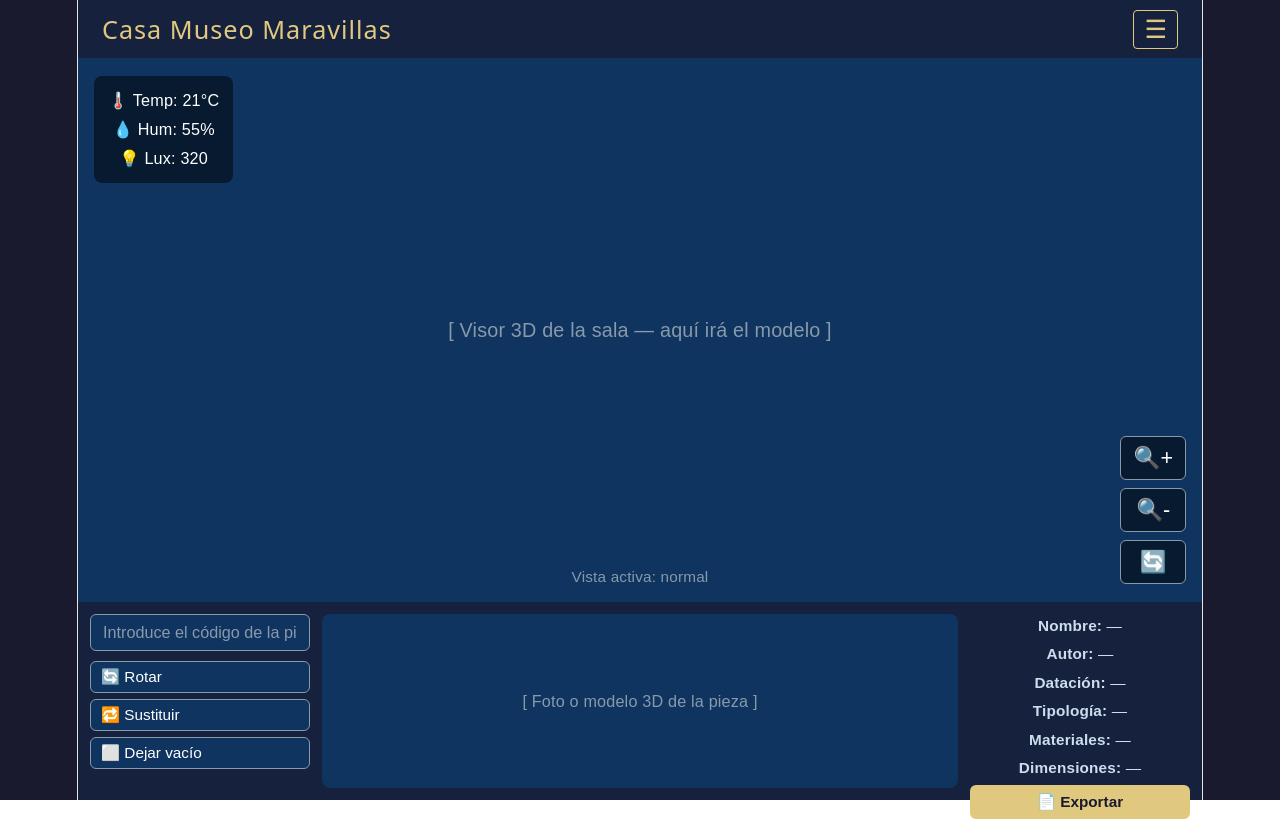
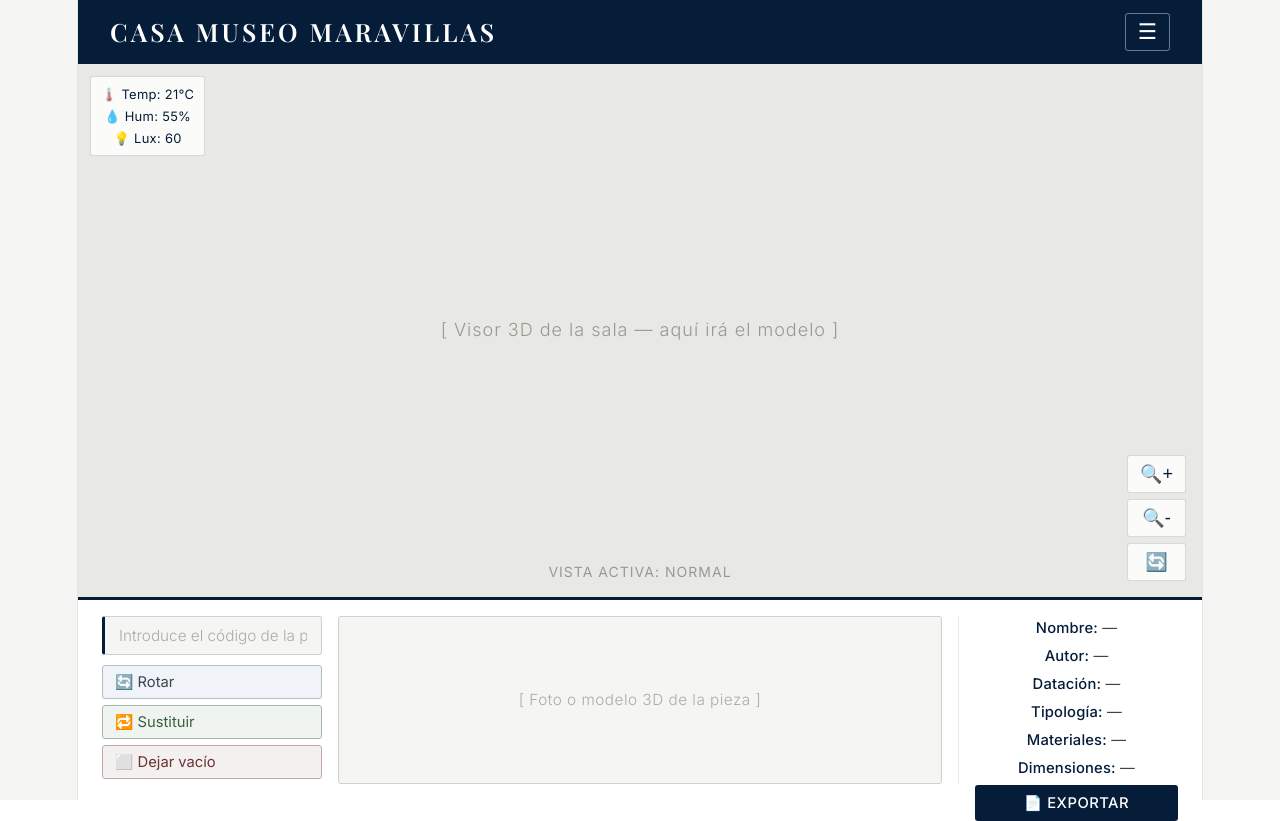
Before and after one commit to anabraojosm-cmyk/casa-museo-maravillas, a React (Vite) app: page / in a window 1280 px wide. Built offline with nearby package versions, Linux system fonts and the light colour scheme.

Commit message:
diseño elegante - colores y tipografias

```diff
--- a/src/App.css
+++ b/src/App.css
@@ -1,3 +1,6 @@
+/* FUENTES DE GOOGLE */
+@import url('https://fonts.googleapis.com/css2?family=Playfair+Display:wght@400;600;700&family=Inter:wght@300;400;500&display=swap');
+
 /* RESET Y BASE */
 * {
   margin: 0;
@@ -6,9 +9,9 @@
 }
 
 body {
-  font-family: Arial, sans-serif;
-  background-color: #1a1a2e;
-  color: #ffffff;
+  font-family: 'Inter', sans-serif;
+  background-color: #f5f5f3;
+  color: #1a1a1a;
   height: 100vh;
   overflow: hidden;
 }
@@ -25,62 +28,82 @@ body {
   display: flex;
   align-items: center;
   justify-content: space-between;
-  background-color: #16213e;
-  padding: 12px 24px;
+  background-color: #051d39;
+  padding: 0 32px;
   position: relative;
-  border-bottom: 2px solid #0f3460;
-  height: 60px;
+  height: 64px;
 }
 
 .titulo {
+  font-family: 'Playfair Display', serif;
   font-size: 1.4rem;
-  color: #e0c97f;
-  letter-spacing: 1px;
+  font-weight: 600;
+  color: #ffffff;
+  letter-spacing: 3px;
+  text-transform: uppercase;
 }
 
 .boton-hamburguesa {
   background: none;
-  border: 1px solid #e0c97f;
-  color: #e0c97f;
-  font-size: 1.4rem;
-  padding: 4px 10px;
+  border: 1px solid rgba(255,255,255,0.4);
+  color: #ffffff;
+  font-size: 1.2rem;
+  padding: 5px 12px;
   cursor: pointer;
-  border-radius: 4px;
+  border-radius: 3px;
+  transition: all 0.2s ease;
+}
+
+.boton-hamburguesa:hover {
+  background-color: rgba(255,255,255,0.15);
+  border-color: #ffffff;
 }
 
 .menu-desplegable {
   position: absolute;
-  top: 60px;
-  right: 24px;
-  background-color: #16213e;
-  border: 1px solid #0f3460;
-  border-radius: 8px;
+  top: 64px;
+  right: 32px;
+  background-color: #ffffff;
+  border: 1px solid #d0d0cc;
+  border-top: 2px solid #051d39;
   z-index: 100;
   display: flex;
   flex-direction: column;
-  min-width: 260px;
+  min-width: 280px;
+  box-shadow: 0 4px 16px rgba(0,0,0,0.10);
 }
 
 .menu-desplegable button {
   background: none;
   border: none;
-  color: #ffffff;
-  padding: 12px 16px;
+  border-bottom: 1px solid #ebebeb;
+  color: #1a1a1a;
+  padding: 14px 20px;
   text-align: left;
   cursor: pointer;
-  font-size: 0.95rem;
+  font-family: 'Inter', sans-serif;
+  font-size: 0.9rem;
+  font-weight: 400;
+  letter-spacing: 0.5px;
+  transition: background-color 0.15s ease;
+}
+
+.menu-desplegable button:last-child {
+  border-bottom: none;
 }
 
 .menu-desplegable button:hover {
-  background-color: #0f3460;
+  background-color: #f0f0ee;
+  color: #051d39;
 }
 
 /* BLOQUE 2 - VISOR 3D */
 .visor-contenedor {
   flex: 1;
   position: relative;
-  background-color: #0f3460;
+  background-color: #e8e8e5;
   overflow: hidden;
+  border-bottom: 3px solid #051d39;
 }
 
 .visor-3d {
@@ -93,29 +116,40 @@ body {
 }
 
 .visor-placeholder {
-  color: #8899aa;
-  font-size: 1.1rem;
+  color: #999994;
+  font-size: 1rem;
+  font-family: 'Inter', sans-serif;
+  font-weight: 300;
+  letter-spacing: 1px;
 }
 
 .vista-activa-info {
   position: absolute;
-  bottom: 10px;
+  bottom: 12px;
   left: 50%;
   transform: translateX(-50%);
-  color: #8899aa;
-  font-size: 0.85rem;
+  color: #999994;
+  font-size: 0.78rem;
+  letter-spacing: 1px;
+  text-transform: uppercase;
 }
 
 /* HUD SENSORES - esquina superior izquierda */
 .hud-sensores {
   position: absolute;
-  top: 16px;
-  left: 16px;
-  background-color: rgba(0, 0, 0, 0.5);
-  padding: 10px 14px;
-  border-radius: 8px;
-  font-size: 0.9rem;
-  line-height: 1.8;
+  top: 12px;
+  left: 12px;
+  background-color: rgba(255, 255, 255, 0.80);
+  backdrop-filter: blur(6px);
+  padding: 6px 10px;
+  border-radius: 3px;
+  font-size: 0.72rem;
+  line-height: 1.7;
+  color: #051d39;
+  border: 1px solid rgba(5, 29, 57, 0.15);
+  font-family: 'Inter', sans-serif;
+  font-weight: 400;
+  letter-spacing: 0.3px;
 }
 
 /* CONTROLES VISOR - esquina inferior derecha */
@@ -125,31 +159,33 @@ body {
   right: 16px;
   display: flex;
   flex-direction: column;
-  gap: 8px;
+  gap: 6px;
 }
 
 .controles-visor button {
-  background-color: rgba(0, 0, 0, 0.5);
-  border: 1px solid #8899aa;
-  color: #ffffff;
-  font-size: 1.2rem;
-  padding: 8px 12px;
+  background-color: rgba(255, 255, 255, 0.80);
+  backdrop-filter: blur(6px);
+  border: 1px solid rgba(5, 29, 57, 0.15);
+  color: #051d39;
+  font-size: 1rem;
+  padding: 7px 12px;
   cursor: pointer;
-  border-radius: 6px;
+  border-radius: 3px;
+  transition: all 0.15s ease;
 }
 
 .controles-visor button:hover {
-  background-color: rgba(255, 255, 255, 0.1);
+  background-color: #051d39;
+  color: #ffffff;
 }
 
 /* BLOQUE 3 - BUSCADOR */
 .buscador-contenedor {
   display: flex;
-  background-color: #16213e;
-  border-top: 2px solid #0f3460;
+  background-color: #ffffff;
   height: 200px;
-  padding: 12px;
-  gap: 12px;
+  padding: 16px 24px;
+  gap: 16px;
 }
 
 .buscador-izquierda {
@@ -160,17 +196,26 @@ body {
 }
 
 .buscador-input {
-  background-color: #0f3460;
-  border: 1px solid #8899aa;
-  color: #ffffff;
-  padding: 8px 12px;
-  border-radius: 6px;
-  font-size: 0.9rem;
+  background-color: #f5f5f3;
+  border: 1px solid #d0d0cc;
+  border-left: 3px solid #051d39;
+  color: #1a1a1a;
+  padding: 9px 14px;
+  border-radius: 3px;
+  font-family: 'Inter', sans-serif;
+  font-size: 0.85rem;
   width: 100%;
+  transition: border-color 0.2s ease;
+}
+
+.buscador-input:focus {
+  outline: none;
+  border-color: #051d39;
 }
 
 .buscador-input::placeholder {
-  color: #8899aa;
+  color: #aaaaaa;
+  font-weight: 300;
 }
 
 .buscador-botones {
@@ -179,60 +224,120 @@ body {
   gap: 6px;
 }
 
-.buscador-botones button {
-  background-color: #0f3460;
-  border: 1px solid #8899aa;
-  color: #ffffff;
-  padding: 6px 10px;
+/* Botón Rotar — azul pizarra */
+.boton-rotar {
+  background-color: #f0f4f8;
+  border: 1px solid #b0bec5;
+  color: #37474f;
+  padding: 7px 12px;
   cursor: pointer;
-  border-radius: 6px;
-  font-size: 0.85rem;
+  border-radius: 3px;
+  font-family: 'Inter', sans-serif;
+  font-size: 0.82rem;
   text-align: left;
+  transition: all 0.15s ease;
 }
 
-.buscador-botones button:hover {
-  background-color: #1a4a8a;
+.boton-rotar:hover {
+  background-color: #37474f;
+  color: #ffffff;
+  border-color: #37474f;
+}
+
+/* Botón Sustituir — verde musgo apagado */
+.boton-sustituir {
+  background-color: #f0f4f1;
+  border: 1px solid #a5b7a8;
+  color: #3a5c3e;
+  padding: 7px 12px;
+  cursor: pointer;
+  border-radius: 3px;
+  font-family: 'Inter', sans-serif;
+  font-size: 0.82rem;
+  text-align: left;
+  transition: all 0.15s ease;
+}
+
+.boton-sustituir:hover {
+  background-color: #3a5c3e;
+  color: #ffffff;
+  border-color: #3a5c3e;
+}
+
+/* Botón Dejar vacío — burdeos apagado */
+.boton-vacio {
+  background-color: #f4f0f0;
+  border: 1px solid #c4a8a8;
+  color: #6b3333;
+  padding: 7px 12px;
+  cursor: pointer;
+  border-radius: 3px;
+  font-family: 'Inter', sans-serif;
+  font-size: 0.82rem;
+  text-align: left;
+  transition: all 0.15s ease;
+}
+
+.boton-vacio:hover {
+  background-color: #6b3333;
+  color: #ffffff;
+  border-color: #6b3333;
 }
 
 .buscador-centro {
   flex: 1;
-  background-color: #0f3460;
-  border-radius: 8px;
+  background-color: #f5f5f3;
+  border: 1px solid #d0d0cc;
+  border-radius: 3px;
   display: flex;
   align-items: center;
   justify-content: center;
 }
 
 .placeholder-pieza {
-  color: #8899aa;
-  font-size: 0.9rem;
+  color: #aaaaaa;
+  font-size: 0.85rem;
+  font-weight: 300;
+  letter-spacing: 0.5px;
 }
 
 .buscador-derecha {
   width: 220px;
   display: flex;
   flex-direction: column;
-  gap: 4px;
-  font-size: 0.85rem;
-  line-height: 1.6;
+  gap: 3px;
+  font-size: 0.82rem;
+  line-height: 1.7;
+  border-left: 1px solid #ebebeb;
+  padding-left: 16px;
 }
 
 .buscador-derecha p {
-  color: #ccddee;
+  color: #444444;
+  font-family: 'Inter', sans-serif;
+}
+
+.buscador-derecha strong {
+  color: #051d39;
+  font-weight: 500;
 }
 
 .boton-exportar {
   margin-top: auto;
-  background-color: #e0c97f;
+  background-color: #051d39;
   border: none;
-  color: #1a1a2e;
-  padding: 8px 12px;
+  color: #ffffff;
+  padding: 9px 14px;
   cursor: pointer;
-  border-radius: 6px;
-  font-weight: bold;
-  font-size: 0.85rem;
+  border-radius: 3px;
+  font-family: 'Inter', sans-serif;
+  font-weight: 500;
+  font-size: 0.82rem;
+  letter-spacing: 0.5px;
+  text-transform: uppercase;
+  transition: background-color 0.2s ease;
 }
 
 .boton-exportar:hover {
-  background-color: #c8b060;
+  background-color: #0a3260;
 }
--- a/src/App.jsx
+++ b/src/App.jsx
@@ -39,7 +39,7 @@ function App() {
           <div className="hud-sensores">
             <p>🌡️ Temp: 21°C</p>
             <p>💧 Hum: 55%</p>
-            <p>💡 Lux: 320</p>
+            <p>💡 Lux: 60</p>
           </div>
           <div className="controles-visor">
             <button>🔍+</button>
@@ -51,15 +51,15 @@ function App() {
       </main>
 
       {/* BLOQUE 3 - BUSCADOR */}
-      <footer className="buscador-contenedor">
+      <div className="buscador-contenedor">
 
         {/* Izquierda - búsqueda y botones */}
         <div className="buscador-izquierda">
           <input className="buscador-input" type="text" placeholder="Introduce el código de la pieza..." />
           <div className="buscador-botones">
-            <button>🔄 Rotar</button>
-            <button>🔁 Sustituir</button>
-            <button>⬜ Dejar vacío</button>
+            <button className="boton-rotar">🔄 Rotar</button>
+            <button className="boton-sustituir">🔁 Sustituir</button>
+            <button className="boton-vacio">⬜ Dejar vacío</button>
           </div>
         </div>
 
@@ -79,7 +79,7 @@ function App() {
           <button className="boton-exportar">📄 Exportar</button>
         </div>
 
-      </footer>
+      </div>
 
     </div>
   )
```
